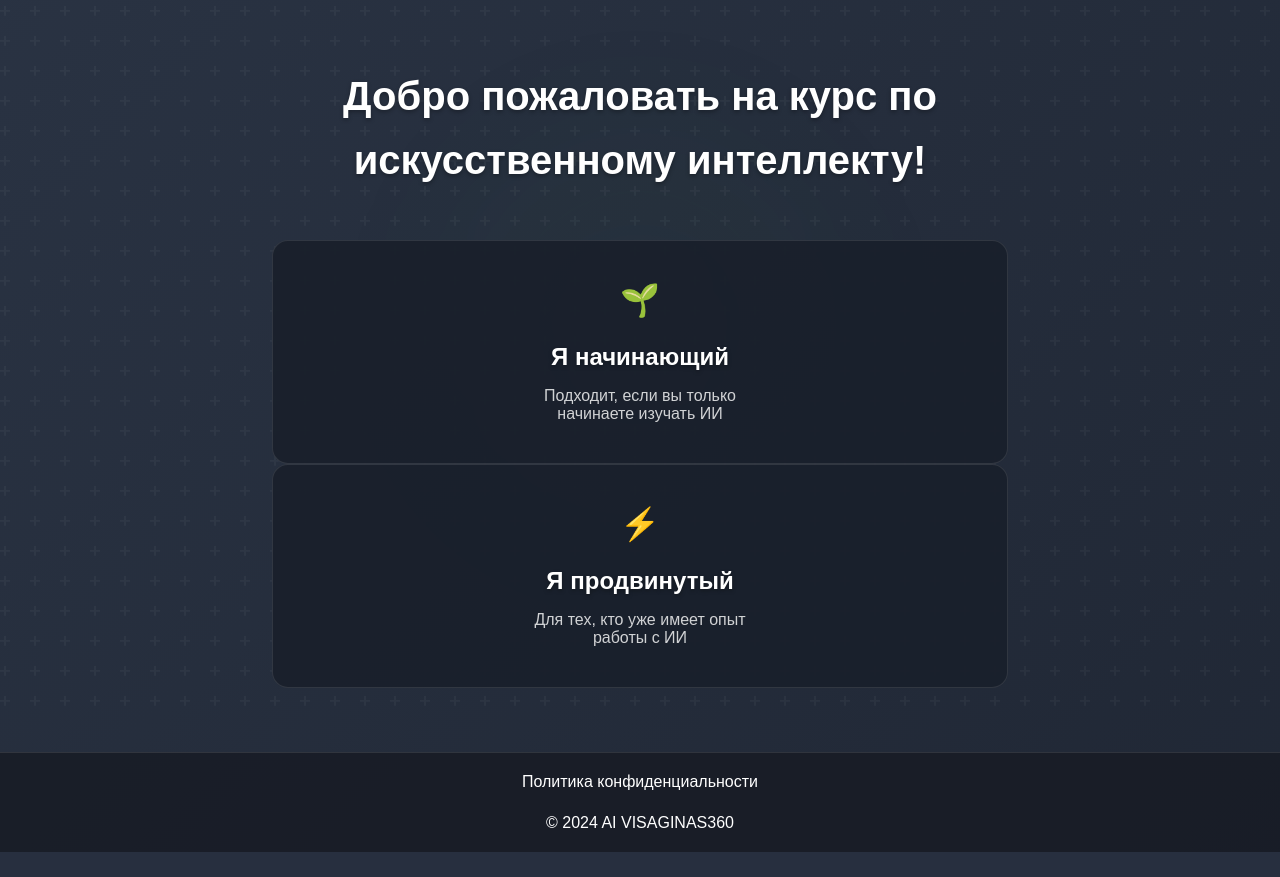
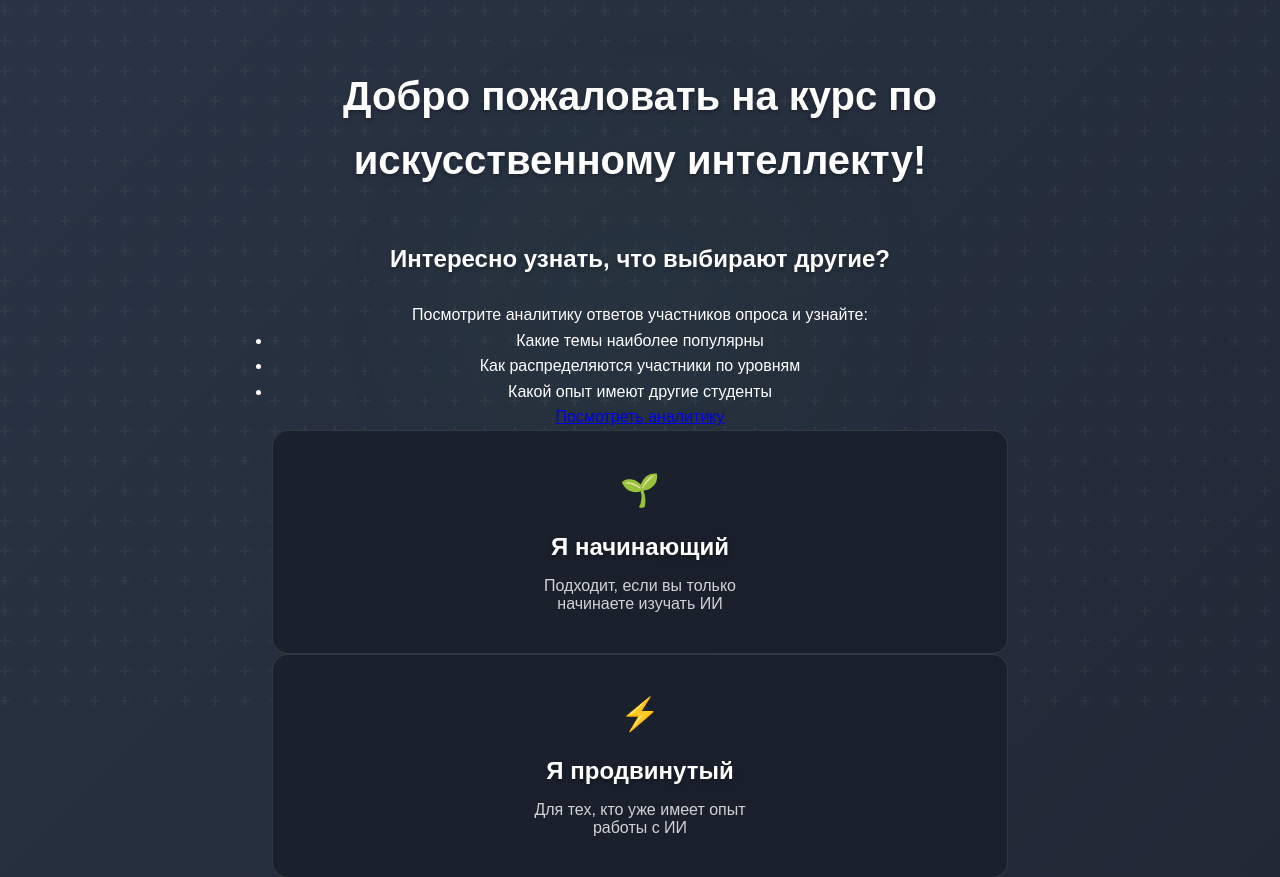
Before and after one commit to tikserziku/Questionnaire, a Flask app: page / in a window 1280 px wide. Shown: the part 75-952 px from the top of the page. Before the commit the page ends 927 px from the top, so only its background shows below. Run offline with Flask 2, Linux system fonts and the light colour scheme; some libraries are stand-ins or nearby versions.

Commit message:
Update index.html

```diff
--- a/templates/index.html
+++ b/templates/index.html
@@ -5,6 +5,19 @@
 {% block content %}
 <div class="welcome-container">
     <h1>Добро пожаловать на курс по искусственному интеллекту!</h1>
+
+    <!-- Добавляем секцию об аналитике -->
+    <div class="analytics-promo">
+        <h2>Интересно узнать, что выбирают другие?</h2>
+        <p>Посмотрите аналитику ответов участников опроса и узнайте:</p>
+        <ul>
+            <li>Какие темы наиболее популярны</li>
+            <li>Как распределяются участники по уровням</li>
+            <li>Какой опыт имеют другие студенты</li>
+        </ul>
+        <a href="/analytics" class="analytics-button">Посмотреть аналитику</a>
+    </div>
+
     <form method="POST" action="{{ url_for('index') }}">
         <div class="level-cards">
             <button class="level-card" name="level" value="beginner">
```
